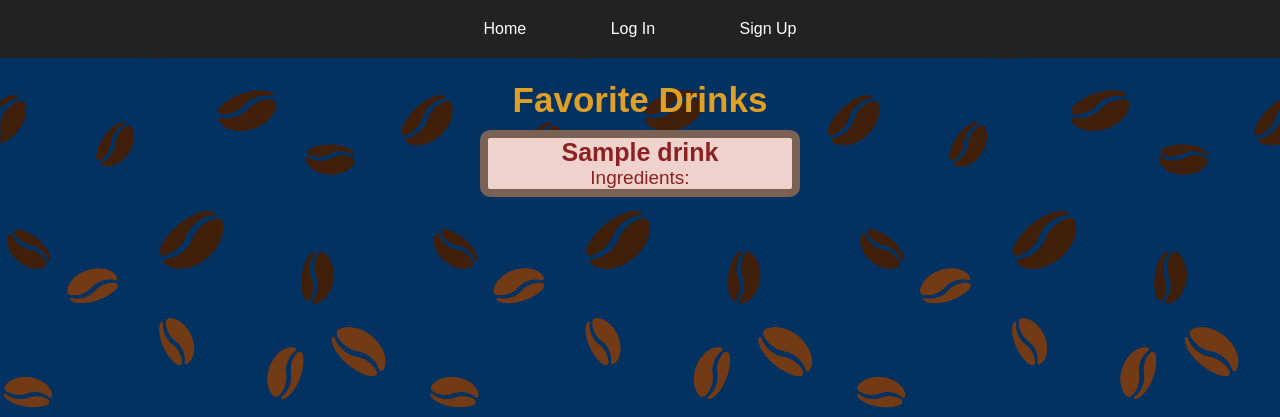
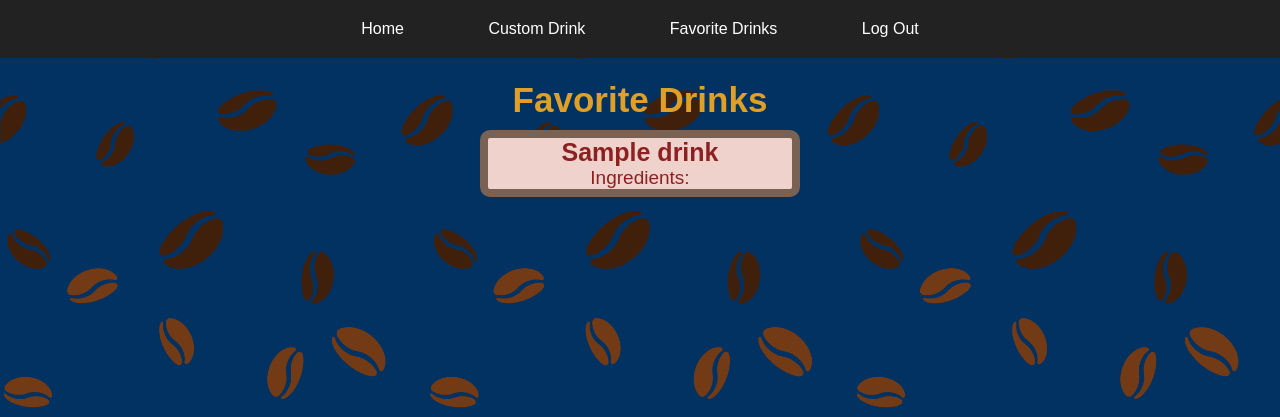
Before and after one commit to Raeludwig/moon-dollars, a Node server app: template views/favoriteDrink.handlebars in a window 1280 px wide. Shown: the top 417 px of the page. Run offline with Node 20, Linux system fonts and the light colour scheme; tables that the repository leaves empty hold one stand-in row (values such as "Sample post"); the template is opened without the code that fills it: values that come from a table or form of the project are taken from there, most other values are stand-ins (such as "Sample title", 1, 10 or a date in 2020); some libraries are stand-ins or nearby versions.

Commit message:
fixed the links up top

```diff
--- a/views/favoriteDrink.handlebars
+++ b/views/favoriteDrink.handlebars
@@ -1,5 +1,16 @@
 <link rel="stylesheet"  href="/css/favorite.css">
-
+ <header>
+    <nav>
+      {{!-- <header><h1>Moon Dollars</h1></header> --}}
+      <ul>
+        <li><a href='/'>Home</a></li>
+        <li><a href="/customDrink">Custom Drink</a></li>
+        {{!-- <li><button class='btn btn-logout'id='logoutbtn'>Log Out</button></li> --}}
+        <li><a href='/favoriteDrink'>Favorite Drinks</a></li>
+        <li><a id="logoutbtn">Log Out</a></li>
+         </ul>
+    </nav>
+  </header>
 <div class="row mt-4" id="container">
   <div class="col-md-6 blogpost-list">
     <h1>Favorite Drinks</h1>
```
